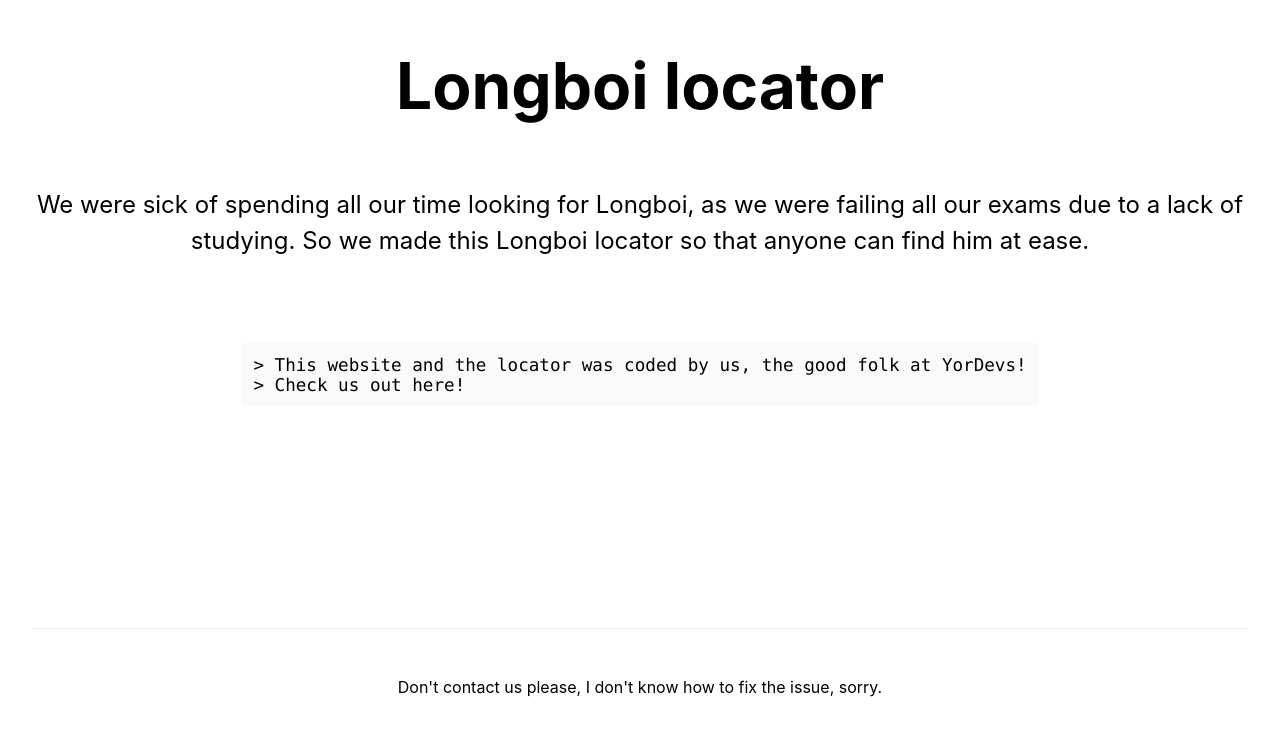
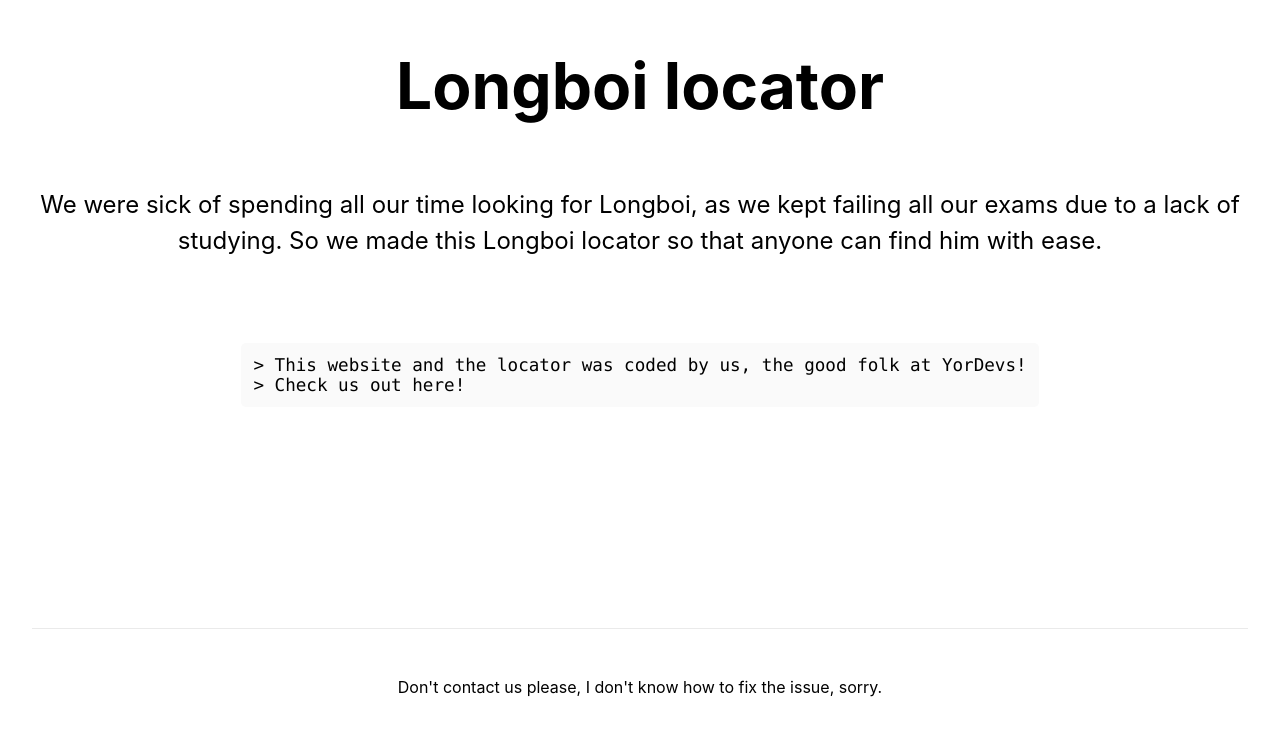
Before and after one commit to yordevs/longboi-locator, a Next.js app: page / in a window 1280 px wide. Shown: the part 172-908 px from the top of the page. Built offline with nearby package versions, Linux system fonts and the light colour scheme.

Commit message:
Fixed description text on page

```diff
--- a/pages/index.js
+++ b/pages/index.js
@@ -18,7 +18,7 @@ export default function Home() {
           </h1>
 
           <p className={styles.description}>
-            We were sick of spending all our time looking for Longboi, as we were failing all our exams due to a lack of studying. So we made this Longboi locator so that anyone can find him at ease.
+            We were sick of spending all our time looking for Longboi, as we kept failing all our exams due to a lack of studying. So we made this Longboi locator so that anyone can find him with ease.
           </p>
 	  <br />
 	  <code className={styles.code}>&gt; This website and the locator was coded by us, the good folk at YorDevs!<br />&gt; <a href="https://yordevs.com">Check us out here!</a></code>
```
